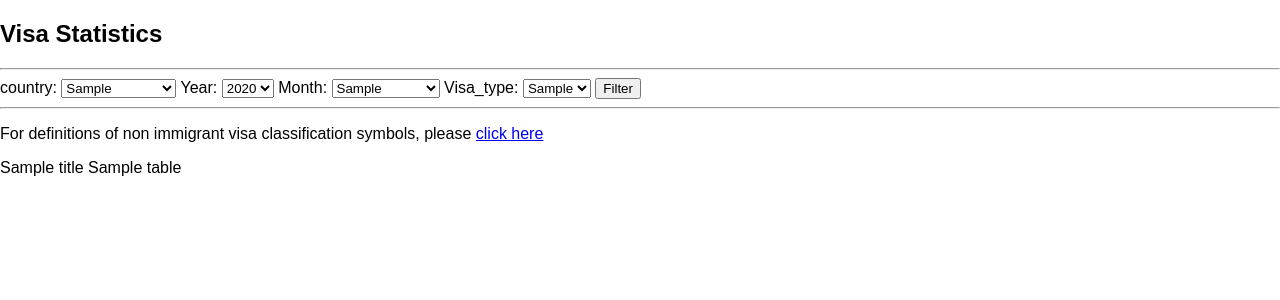
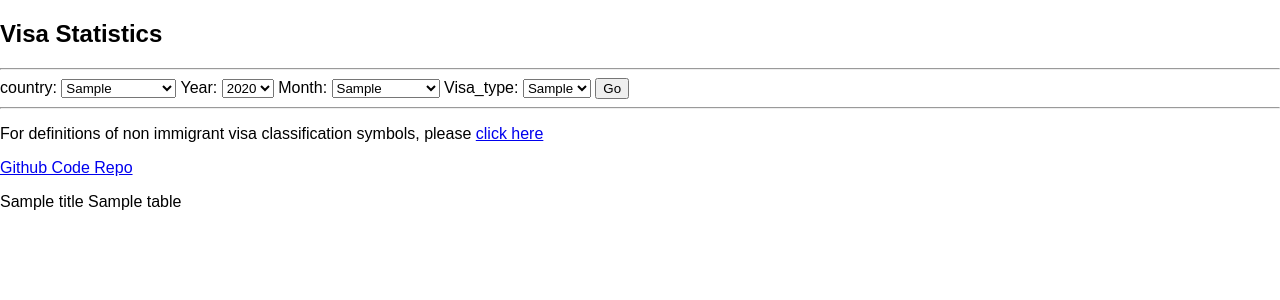
Before and after one commit to TashiNyangmi/Visa, a Flask app: template templates/index.html in a window 1280 px wide. Shown: the top 300 px of the page. Run offline with Flask 2, Linux system fonts and the light colour scheme; the template is opened without the code that fills it: most values are stand-ins (such as "Sample title", 1, 10 or a date in 2020).

Commit message:
added github repo link

```diff
--- a/templates/index.html
+++ b/templates/index.html
@@ -56,7 +56,7 @@
             <option value= {{visa_type}}>{{visa_type}}</option>
             {% endfor %}
         </select>
-        <input type = "submit" value = "Filter" >
+        <input type = "submit" value = "Go" >
     </form>
 
 <hr>
@@ -64,6 +64,11 @@
     <p> For definitions of non immigrant visa classification symbols, please
         <a href = "https://travel.state.gov/content/dam/visas/Statistics/Non-Immigrant-Statistics/MonthlyNIVIssuances/Nonimmigrant%20Visa%20Symbols.pdf" target = "_blank">
             click here
+        </a>
+    </p>
+      <p>
+        <a href = "https://github.com/TashiNyangmi/Visa" target = "_blank">
+            Github Code Repo
         </a>
     </p>
 </div>
```
Also changed, not shown: data_cleaning/master_df.csv, 3 other files.
